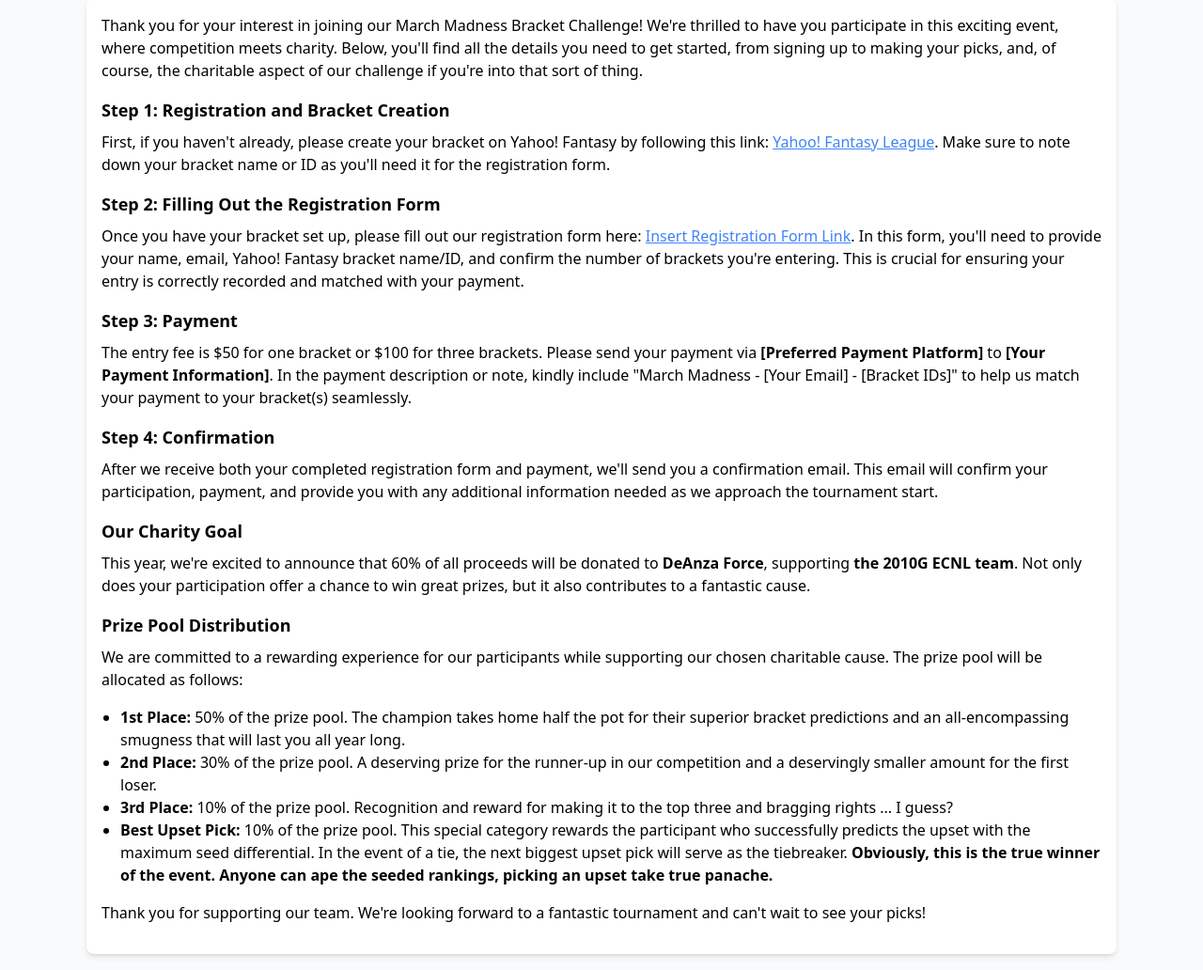
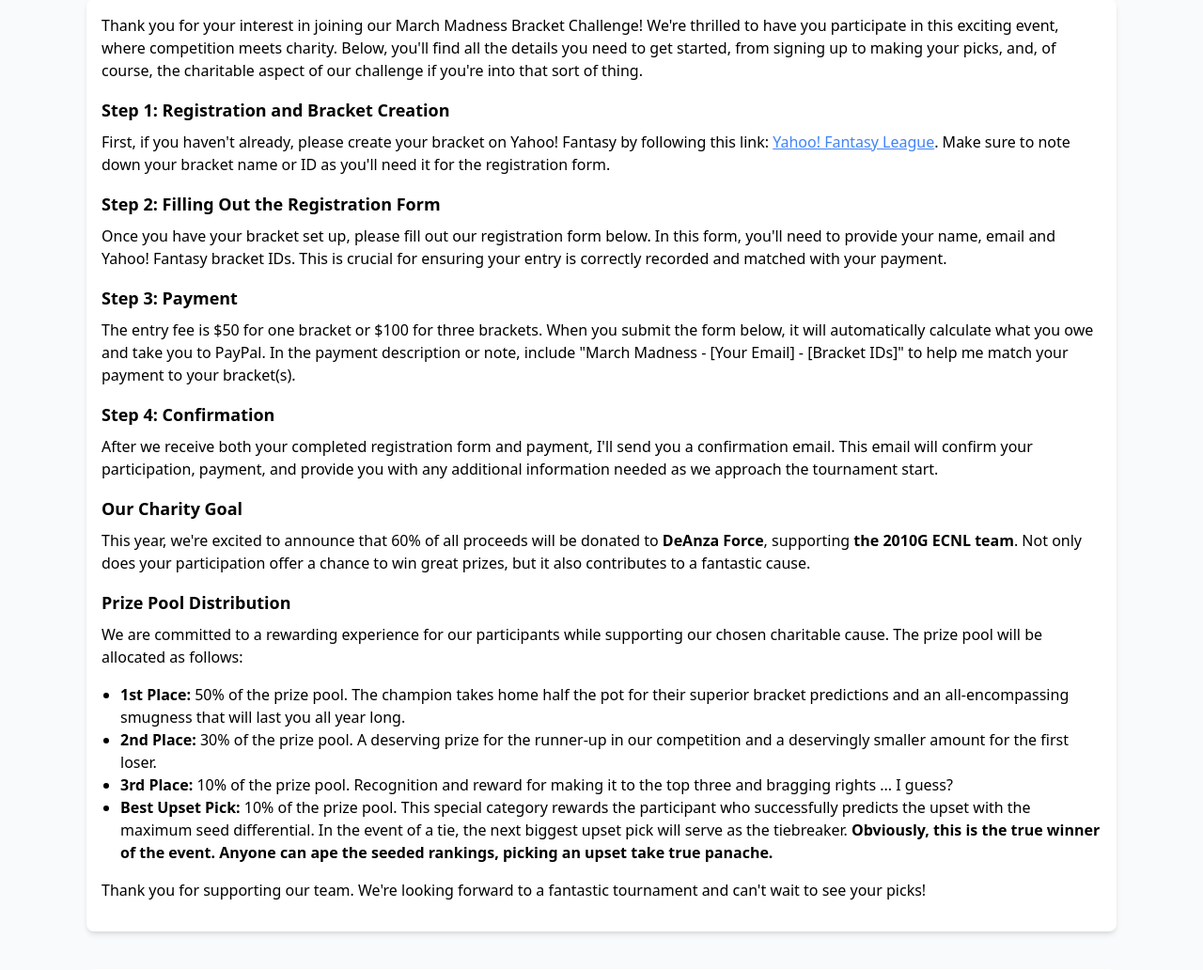
Before and after one commit to rbriski/force, a Python web app: template project/client/templates/main/bracket.html in a window 1280 px wide. Shown: the part 157-1189 px from the top of the page at 94% size. Run offline with Jinja, Linux system fonts and the light colour scheme; the template is opened without the code that fills it, so the values that code supplies are empty; style sheets or scripts are compiled from the project's sources; some libraries are stand-ins or nearby versions.

Commit message:
Better bracket info

```diff
--- a/project/client/templates/main/bracket.html
+++ b/project/client/templates/main/bracket.html
@@ -39,26 +39,23 @@
             </p>
 
             <h2 class="text-lg font-semibold mb-2">Step 2: Filling Out the Registration Form</h2>
-            <p class="mb-4">Once you have your bracket set up, please fill out our registration form here: <a href="#"
-                    class="text-blue-500 underline">Insert Registration Form Link</a>. In this form, you'll need to
+            <p class="mb-4">Once you have your bracket set up, please fill out our registration form below. In this
+                form, you'll need to
                 provide
                 your
-                name, email, Yahoo! Fantasy bracket name/ID, and confirm the number of brackets you're entering. This is
+                name, email and Yahoo! Fantasy bracket IDs. This is
                 crucial
                 for ensuring your entry is correctly recorded and matched with your payment.</p>
 
             <h2 class="text-lg font-semibold mb-2">Step 3: Payment</h2>
-            <p class="mb-4">The entry fee is $50 for one bracket or $100 for three brackets. Please send your payment
-                via
-                <strong>[Preferred Payment Platform]</strong> to <strong>[Your Payment Information]</strong>. In the
-                payment
-                description or note, kindly include "March Madness - [Your Email] - [Bracket IDs]" to help us match your
-                payment
-                to your bracket(s) seamlessly.
+            <p class="mb-4">The entry fee is $50 for one bracket or $100 for three brackets. When you submit the form
+                below, it will automatically calculate what you owe and take you to PayPal. In the payment
+                description or note, include "March Madness - [Your Email] - [Bracket IDs]" to help me match your
+                payment to your bracket(s).
             </p>
 
             <h2 class="text-lg font-semibold mb-2">Step 4: Confirmation</h2>
-            <p class="mb-4">After we receive both your completed registration form and payment, we'll send you a
+            <p class="mb-4">After we receive both your completed registration form and payment, I'll send you a
                 confirmation
                 email. This email will confirm your participation, payment, and provide you with any additional
                 information
```
